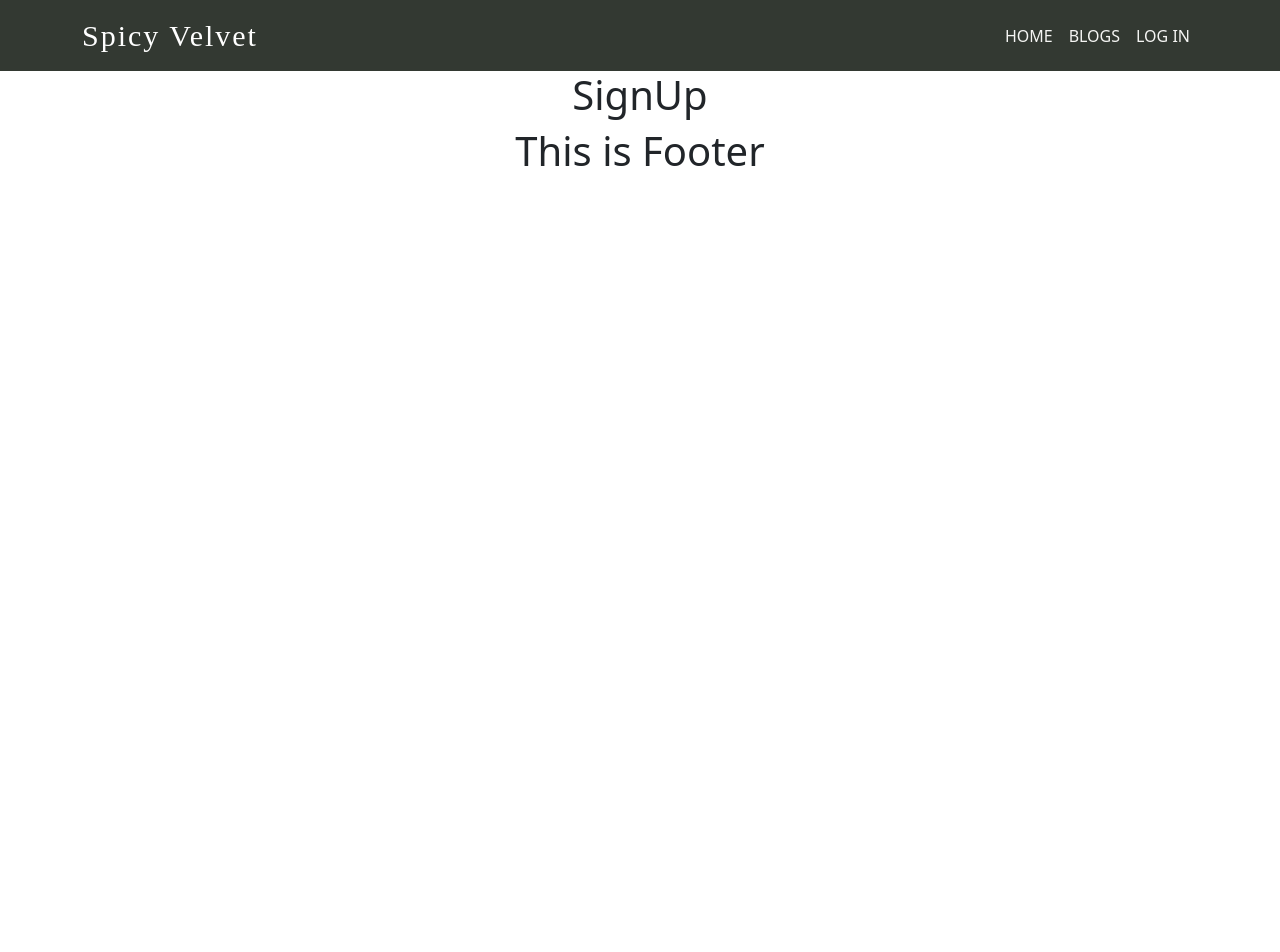
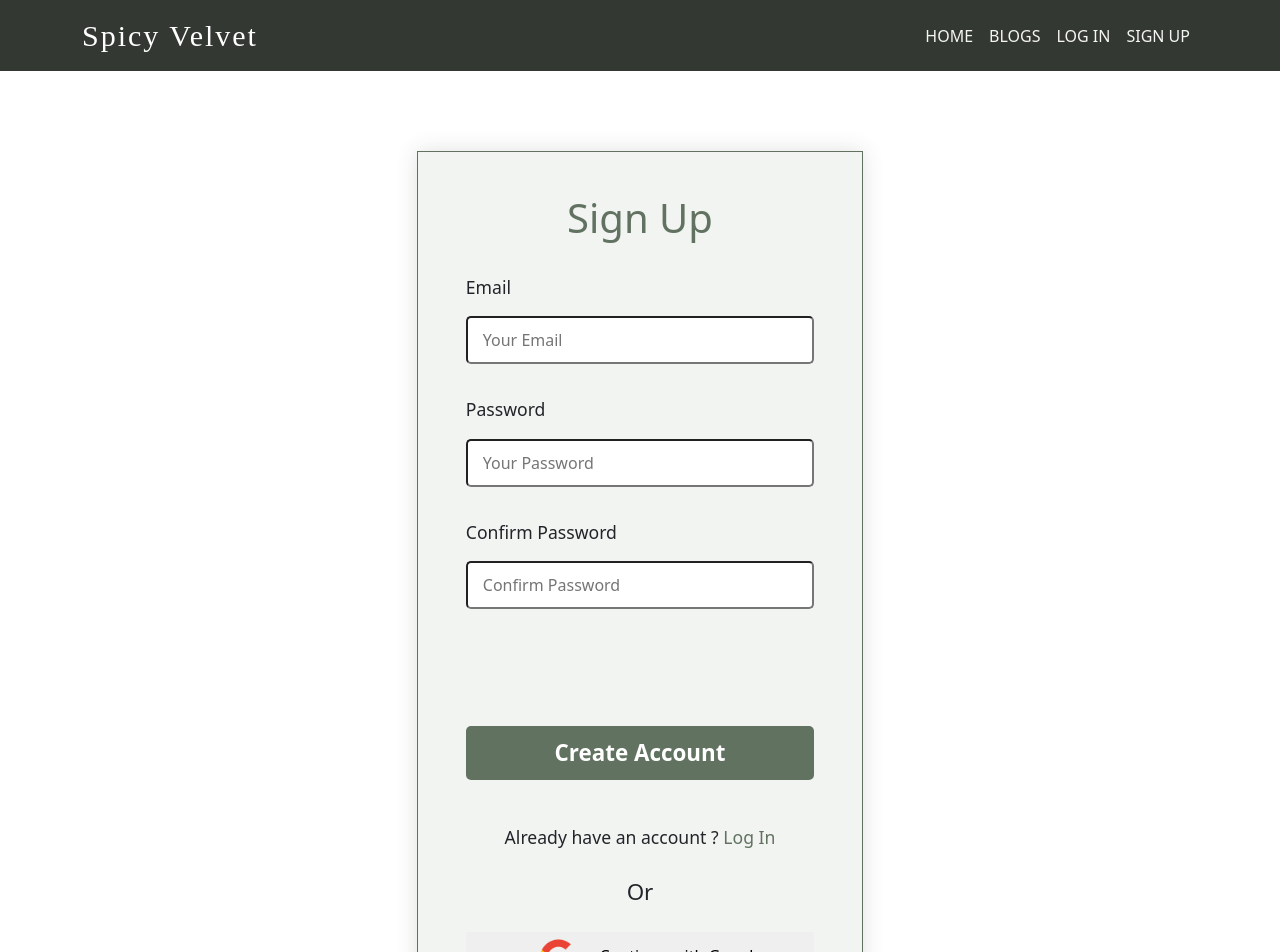
Before and after one commit to Maria-07/Spicy-Velvet-Client-site, a React (Create React App) app: page /signup in a window 1280 px wide. Shown: the top 952 px of the page. Before the commit the page ends 800 px from the top, so only its background shows below. Built offline with nearby package versions, Linux system fonts and the light colour scheme.

Commit message:
sign in design & emailPassword & google  authentication done

```diff
--- a/package.json
+++ b/package.json
@@ -12,6 +12,7 @@
     "react": "^18.1.0",
     "react-bootstrap": "^2.3.1",
     "react-dom": "^18.1.0",
+    "react-firebase-hooks": "^5.0.3",
     "react-router-dom": "^6.3.0",
     "react-scripts": "5.0.1",
     "web-vitals": "^2.1.4"
--- a/src/Components/Header/Header.js
+++ b/src/Components/Header/Header.js
@@ -24,6 +24,9 @@ const Header = () => {
               <Nav.Link as={Link} to="login">
                 <span className="nav-bar link">LOG IN</span>
               </Nav.Link>
+              <Nav.Link as={Link} to="signup">
+                <span className="nav-bar link">SIGN UP</span>
+              </Nav.Link>
             </Nav>
           </Navbar.Collapse>
         </Container>
--- a/src/Components/Pages/Inventory/Inventory.js
+++ b/src/Components/Pages/Inventory/Inventory.js
@@ -5,7 +5,7 @@ import "./Inventory.css";
 const Inventory = ({ product }) => {
   const { _id, name, picture, description, Price, Quantity, supplier } =
     product;
-  console.log(product);
+  // console.log(product);
   return (
     <div className="product">
       <img className="w-100" src={picture} alt="" />
--- a/src/Components/Shared/Login/Login.js
+++ b/src/Components/Shared/Login/Login.js
@@ -8,7 +8,7 @@ const Login = () => {
     <Container>
       <div className="login-form mx-auto">
         <form>
-          <h1>LogIn</h1>
+          <h1>Log In</h1>
           <div className="login-details">
             <p className="filed-name">Email</p>
             <input
--- a/src/Components/Shared/SignUp/SignUp.js
+++ b/src/Components/Shared/SignUp/SignUp.js
@@ -1,9 +1,132 @@
-import React from "react";
+import React, { useState } from "react";
+import { Container } from "react-bootstrap";
+import { Link, useLocation, useNavigate } from "react-router-dom";
+import {
+  useCreateUserWithEmailAndPassword,
+  useSignInWithGoogle,
+} from "react-firebase-hooks/auth";
+import auth from "../../../firebase.init";
 
 const SignUp = () => {
+  const [email, setEmail] = useState("");
+  const [password, setPassword] = useState("");
+  const [confirmPassword, setConfirmPassword] = useState("");
+  const [error, setError] = useState("");
+  let errorElement;
+
+  const handleEmailBlur = (e) => setEmail(e.target.value);
+  const handlePasswordBlur = (e) => setPassword(e.target.value);
+  const handleConfirmBlur = (e) => {
+    const value = e.target.value;
+    if (value === "") {
+      setError("");
+    }
+    setConfirmPassword(value);
+  };
+
+  //create account with email And password :
+  const [createUserWithEmailAndPassword, user, errorAuth] =
+    useCreateUserWithEmailAndPassword(auth);
+  // useCreateUserWithEmailAndPassword(auth, { sendEmailVerification: true });
+
+  if (errorAuth) {
+    errorElement = <p className="text-red-500">Error: {errorAuth.message}</p>;
+  }
+
+  //sign Up with google
+  const [signInWithGoogle, user1] = useSignInWithGoogle(auth);
+
+  // navigate router
+  const navigate = useNavigate();
+  const location = useLocation();
+  const from = location.state?.from?.pathname || "/";
+  if (user || user1) {
+    navigate(from, { replace: true });
+  }
+
+  const handleCreateUser = (event) => {
+    event.preventDefault();
+
+    console.log(email, password, confirmPassword);
+    if (password !== confirmPassword) {
+      setError("your two passwords are not matched");
+      return;
+    }
+    if (password.length < 6) {
+      setError("password must be 6 characters");
+    }
+    createUserWithEmailAndPassword(email, password);
+    // setError("");
+  };
+
   return (
     <div>
-      <h1>SignUp</h1>
+      <Container>
+        <div className="login-form mx-auto">
+          <form onSubmit={handleCreateUser}>
+            <h1>Sign Up</h1>
+            <div className="login-details">
+              <p className="filed-name">Email</p>
+              <input
+                onBlur={handleEmailBlur}
+                className="input-field w-100"
+                type="email"
+                placeholder="Your Email"
+                required
+              />
+            </div>
+            <div className="login-details">
+              <p className="filed-name">Password</p>
+              <input
+                onBlur={handlePasswordBlur}
+                className="input-field w-100"
+                type="password"
+                placeholder="Your Password"
+                required
+              />
+            </div>
+
+            <div className="login-details">
+              <p className="filed-name">Confirm Password</p>
+              <input
+                onBlur={handleConfirmBlur}
+                className="input-field w-100"
+                type="password"
+                placeholder="Confirm Password"
+                required
+              />
+            </div>
+            <br />
+            {errorElement}
+            <p className=" text-red-600">{error}</p>
+            <input
+              type="submit"
+              className="submit-btn w-100"
+              value="Create Account"
+            />
+
+            <p>
+              Already have an account ?{" "}
+              <Link className="text-decoration-none link-text" to={"/login"}>
+                Log In
+              </Link>
+            </p>
+
+            <div className="my-4 or">Or</div>
+
+            <button
+              onClick={() => {
+                signInWithGoogle();
+              }}
+              // onClick={() => signInWithGoogle()}
+              className="social w-100"
+            >
+              <img src="google.png" className="google-img mx-3" alt="" />
+              Continue with Google
+            </button>
+          </form>
+        </div>
+      </Container>
     </div>
   );
 };
```
Also changed, not shown: 1 other file (tests, documents, lock files or other folders).
